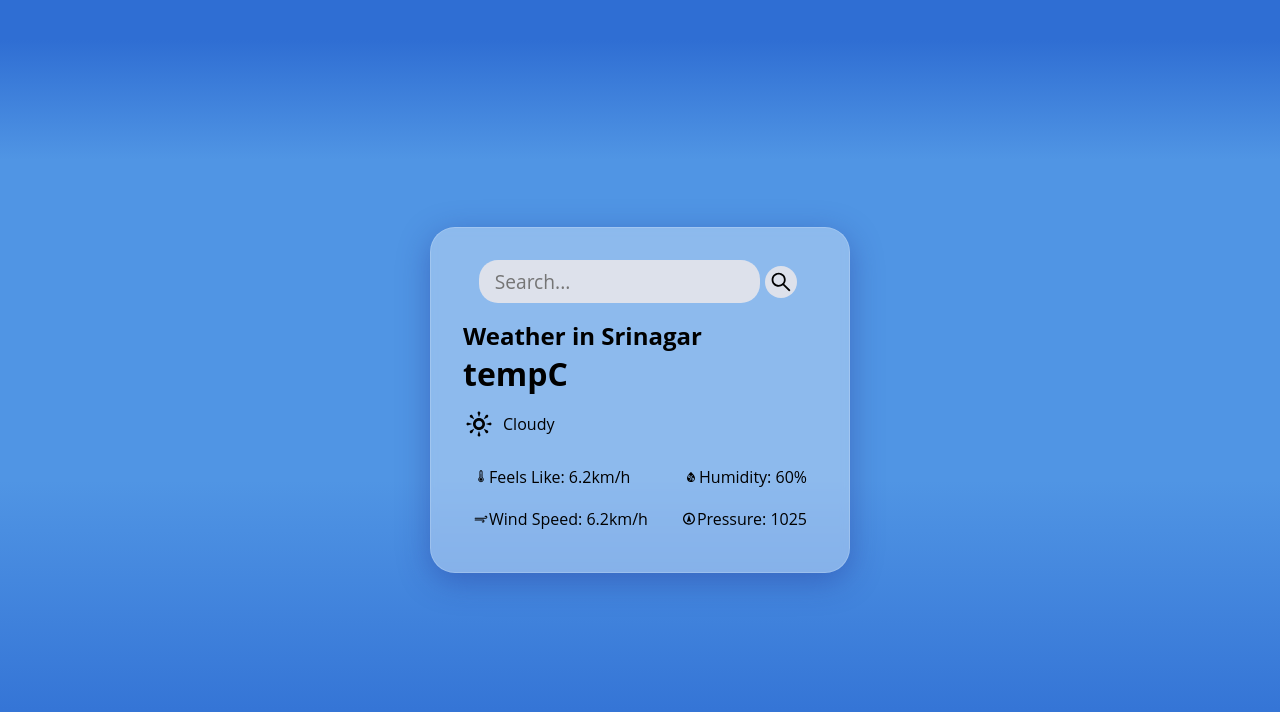
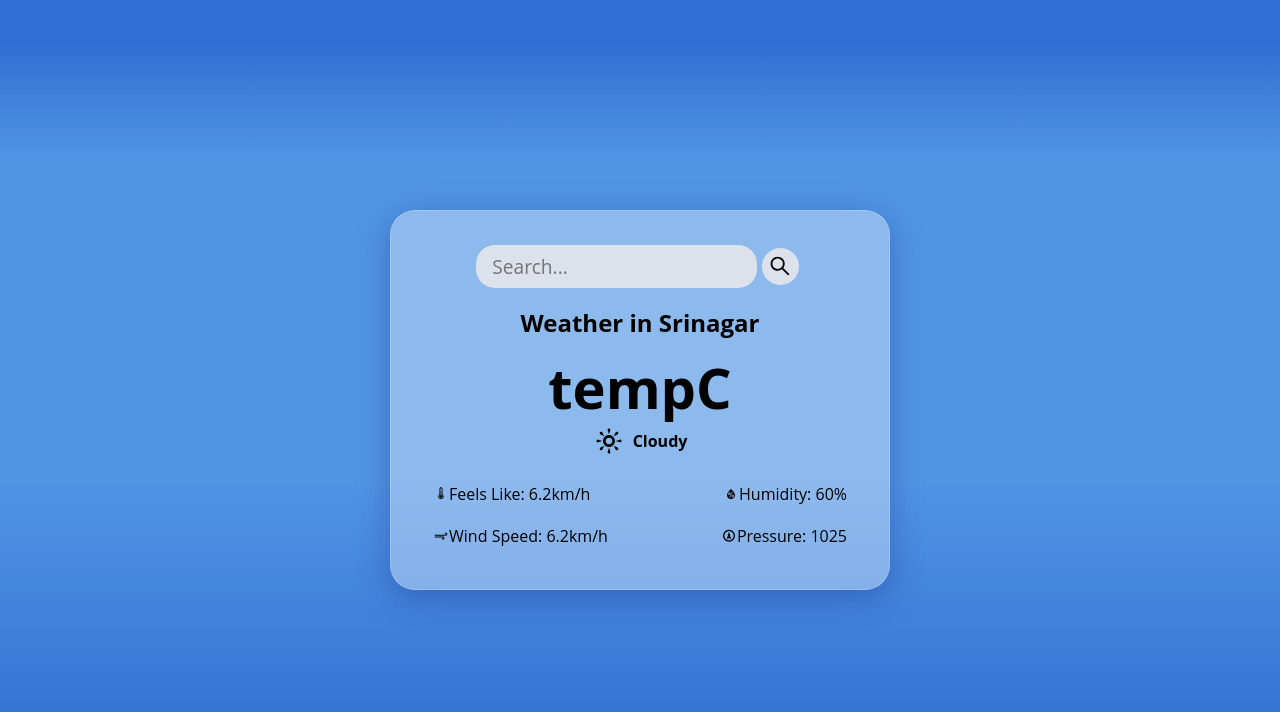
Before and after one commit to haseebyousuf/sky-sense, a React (Create React App) app: page / in a window 1280 px wide. Shown: the top 712 px of the page. Built offline with nearby package versions, Linux system fonts and the light colour scheme; no server answers.

Commit message:
fixed some styles

```diff
--- a/src/index.css
+++ b/src/index.css
@@ -23,7 +23,7 @@
 .card{
     padding: 2rem;
     width: 100%;
-    max-width: 420px;
+    max-width: 500px;
     margin: 1rem;
     background: rgba( 255, 255, 255, 0.35 );
     box-shadow: 0 8px 32px 0 rgba( 31, 38, 135, 0.37 );
@@ -33,6 +33,10 @@
     border: 1px solid rgba( 255, 255, 255, 0.18 );
 }
 
+.city-name{
+    margin-bottom: 10px;
+    text-align: center;
+}
 .search{
     display: flex;
     justify-content: center;
@@ -42,11 +46,11 @@
 
 .search button {
     background: #dde1eb;
-    height: 2rem;
+    height: 2.3rem;
     margin: 0.3rem;
     border-radius: 50%;
     border: none;
-    width: 2rem;
+    width: 2.3rem;
     outline: none;
     cursor: pointer;
     display: flex;
@@ -71,13 +75,17 @@ input.search-bar {
 }
 
 h1.temp {
+    font-size: 3.5rem;
     margin: 0;
-    margin-bottom: 0.4em;
+    /* margin-bottom: 0.4em; */
+    text-align: center;
   }
 
   .weather-status {
+    font-weight: bold;
     display: flex;
     align-items: center;
+    justify-content: center;
   }
 
   .description {
@@ -94,6 +102,7 @@ h1.temp {
   }
 
 .details p{
+    font-weight: bold;
     padding: 10px;
     display: flex;
     align-items: center;
```
